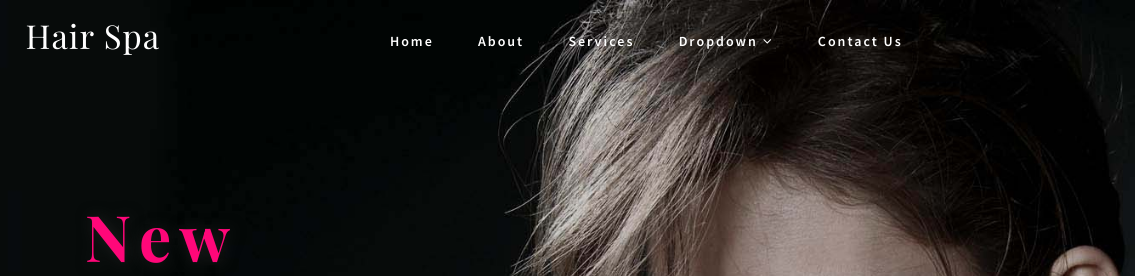
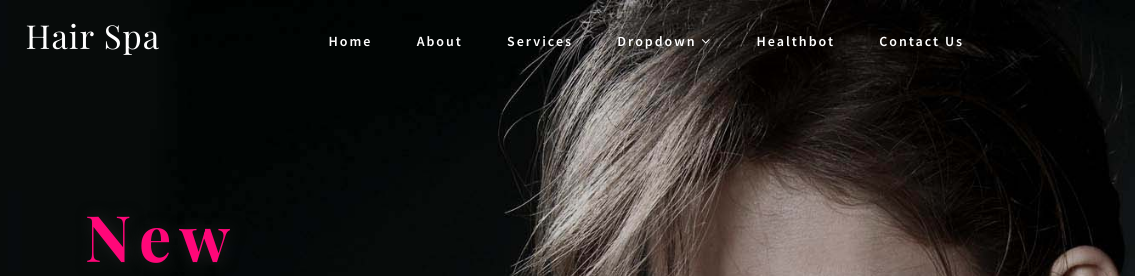
Before and after one commit to ramesh290/Healthy, a plain HTML site: page index.html in a window 1280 px wide. Shown: the top 276 px of the page, 0-1135 px from the left. Drawn offline with nearby package versions, Linux system fonts and the light colour scheme.

Commit message:
Update index.html

```diff
--- a/index.html
+++ b/index.html
@@ -72,6 +72,9 @@
                 <a href="blog.html" class="drop-text">Blog</a>
               </li>
             </ul>
+          </li>
+          <li>
+            <a href="healthbot.html">Healthbot</a>
           </li>
           <li>
             <a href="contact.html">Contact Us</a>
```
